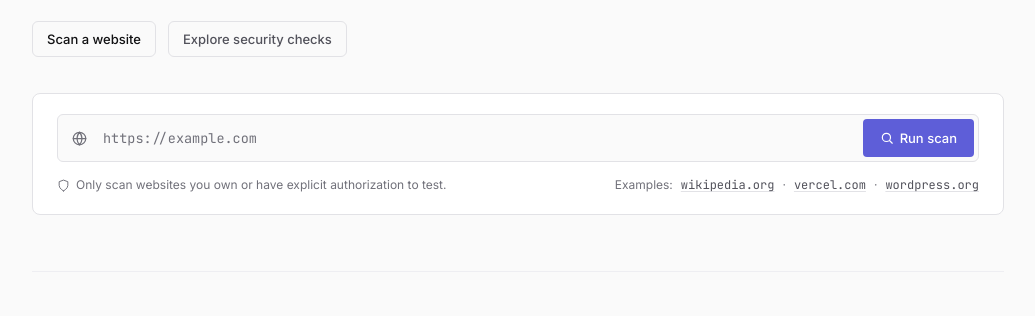
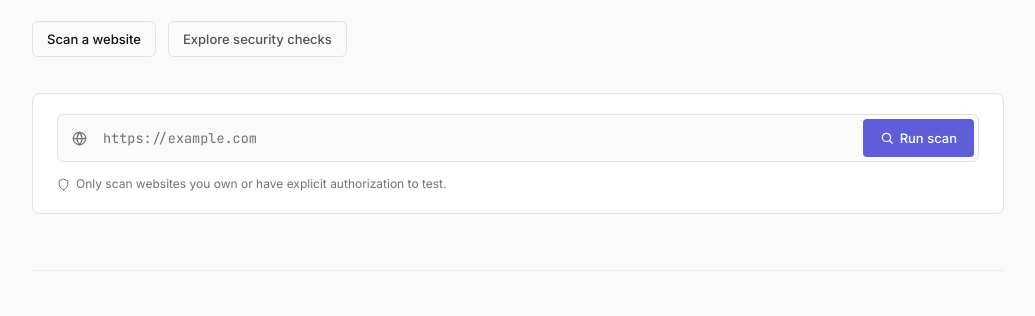
Before and after one commit to OnkarDsharma/website-security-api, a website: page index.html in a window 1280 px wide. Shown: the part 329-645 px from the top of the page, without its empty margins (122-1157 px from the left). Drawn offline with Linux system fonts and the light colour scheme.

Commit message:
updated ui [c

```diff
--- a/index.html
+++ b/index.html
@@ -456,39 +456,6 @@
     flex-shrink: 0;
   }
 
-  .example-domains {
-    display: inline-flex;
-    align-items: center;
-    gap: 8px;
-    font-size: 12px;
-    color: var(--text-muted);
-  }
-
-  .example-link {
-    font-family: var(--font-mono);
-    font-size: 12px;
-    color: var(--text-secondary);
-    background: transparent;
-    border: none;
-    padding: 0;
-    cursor: pointer;
-    text-decoration: underline;
-    text-underline-offset: 2px;
-    text-decoration-color: var(--border);
-    transition: color 140ms ease, text-decoration-color 140ms ease;
-  }
-
-  .example-link:hover {
-    color: var(--text-primary);
-    text-decoration-color: var(--text-secondary);
-  }
-
-  .example-link:focus-visible {
-    outline: 2px solid var(--accent);
-    outline-offset: 2px;
-    border-radius: var(--radius-sm);
-  }
-
   @media (max-width: 640px) {
     .scanner-card {
       padding: 16px;
@@ -514,9 +481,6 @@
       flex-direction: column;
       align-items: flex-start;
       gap: 10px;
-    }
-    .example-domains {
-      flex-wrap: wrap;
     }
   }
 
@@ -1425,9 +1389,6 @@
     }
     .hero-actions .btn {
       width: 100%;
-    }
-    .example-domains {
-      font-size: 11.5px;
     }
   }
 
@@ -1491,14 +1452,6 @@
           <div class="scan-disclaimer">
             <svg viewBox="0 0 24 24" fill="none" stroke="currentColor" stroke-width="1.8" stroke-linecap="round" stroke-linejoin="round" aria-hidden="true"><path d="M12 22s8-4 8-10V5l-8-3-8 3v7c0 6 8 10 8 10z"/></svg>
             <span>Only scan websites you own or have explicit authorization to test.</span>
-          </div>
-          <div class="example-domains">
-            <span>Examples:</span>
-            <button type="button" class="example-link qchip" data-url="https://www.wikipedia.org">wikipedia.org</button>
-            <span aria-hidden="true">&middot;</span>
-            <button type="button" class="example-link qchip" data-url="https://vercel.com">vercel.com</button>
-            <span aria-hidden="true">&middot;</span>
-            <button type="button" class="example-link qchip" data-url="https://wordpress.org">wordpress.org</button>
           </div>
         </div>
       </div>
```
